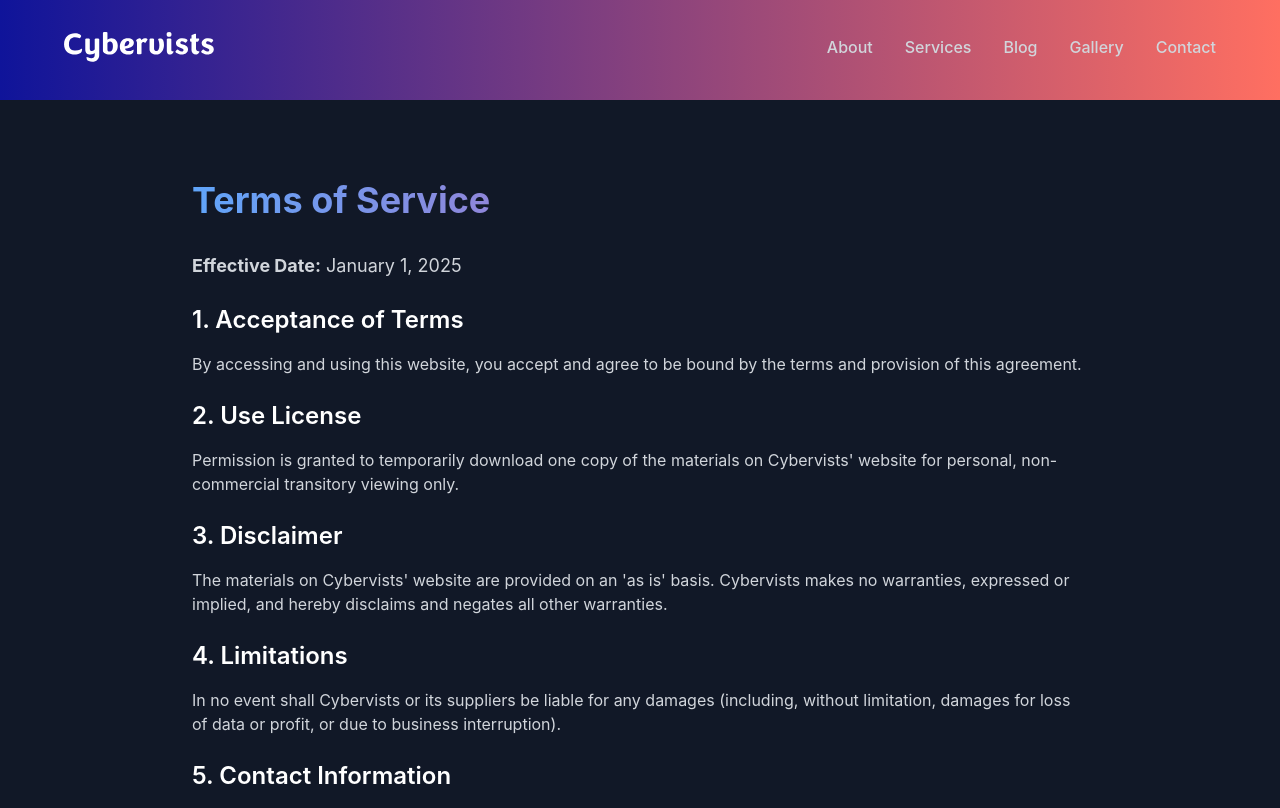
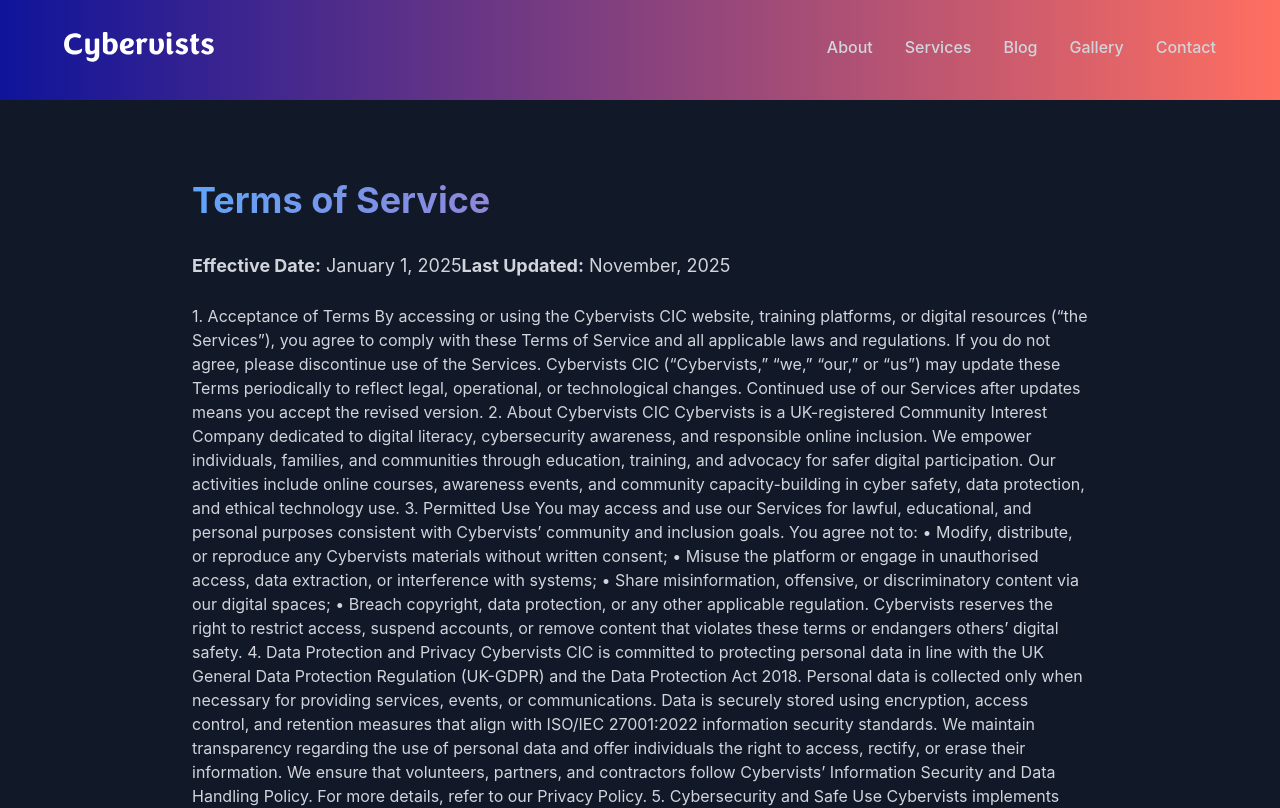
Before and after one commit to CNmerenu/cybervists-website, a Next.js app: page /terms-of-service in a window 1280 px wide. Shown: the top 808 px of the page. Built offline with nearby package versions, Linux system fonts and the light colour scheme.

Commit message:
add terms of service

```diff
--- a/src/app/about/page.tsx
+++ b/src/app/about/page.tsx
@@ -108,7 +108,7 @@
             {/* Right - Image (60%) */}
             <div className="lg:col-span-3 flex justify-center">
               <Image
-                src="/assets/aboutusbg.jpg"
+                src="/assets/aboutusimg.png"
                 alt="About Us Hero"
                 width={600}
                 height={600}
@@ -203,7 +203,10 @@
                   "bg-[#007bff]",
                 ];
                 return (
-                  <div key={index} className="bg-white rounded-xl p-4 shadow-lg relative">
+                  <div
+                    key={index}
+                    className="bg-white rounded-xl p-4 shadow-lg relative"
+                  >
                     <div
                       className={`absolute -top-1 left-1/2 transform -translate-x-1/2 w-14 h-3 ${colors[mobileIndex]} rounded-full`}
                     ></div>
@@ -296,10 +299,7 @@
               </p>
               <div className="space-y-6">
                 {aboutPageContent.approach.pillars.map((pillar, index) => (
-                  <div
-                    key={index}
-                    className="bg-gray-50 rounded-xl p-4 md:p-6"
-                  >
+                  <div key={index} className="bg-gray-50 rounded-xl p-4 md:p-6">
                     <h3 className="text-lg md:text-xl font-bold text-gray-900 mb-3">
                       {pillar.title}
                     </h3>
--- a/src/app/blog/page.tsx
+++ b/src/app/blog/page.tsx
@@ -68,7 +68,7 @@
         setToastMessage("Failed to subscribe. Please try again.");
       }
     } catch (error) {
-      console.error('Newsletter subscription error:', error);
+      console.error("Newsletter subscription error:", error);
       setIsSuccess(false);
       setToastMessage("Failed to subscribe. Please try again.");
     }
@@ -105,12 +105,11 @@
       <section className="py-16 md:py-24 px-4 md:px-16">
         <div className="max-w-4xl mx-auto text-center">
           <h1 className="text-3xl md:text-6xl font-bold text-gray-900 mb-6">
-            Cybersecurity Insights
+            Digital Diaries
           </h1>
           <p className="text-lg md:text-xl text-gray-600 mb-8 leading-relaxed">
-            Stay informed with the latest cybersecurity trends, best practices,
-            and community insights to keep yourself and your organization secure
-            in the digital world.
+            Real stories, practical tips, and community insights to help you
+            stay ahead and protect your digital world.
           </p>
           <div className="text-sm text-gray-500">
             {posts.length} {posts.length === 1 ? "article" : "articles"}{" "}
@@ -211,8 +210,8 @@
             Stay Updated
           </h2>
           <p className="text-base md:text-lg text-gray-600 mb-8">
-            Subscribe to our newsletter for the latest cybersecurity insights
-            and community updates.
+            Subscribe to our newsletter for the latest digital insights and
+            community updates.
           </p>
           <button
             onClick={() => setShowModal(true)}
--- a/src/app/gallery/page.tsx
+++ b/src/app/gallery/page.tsx
@@ -7,7 +7,7 @@
 import { getWorkshopPreview, Workshop } from "@/lib/galleryData";
 
 export default function Gallery() {
-  const [workshops, setWorkshops] = useState<Omit<Workshop, 'images'>[]>([]);
+  const [workshops, setWorkshops] = useState<Omit<Workshop, "images">[]>([]);
   const [loading, setLoading] = useState(true);
 
   useEffect(() => {
@@ -16,7 +16,7 @@
         const data = getWorkshopPreview();
         setWorkshops(data);
       } catch (error) {
-        console.error('Error fetching workshops:', error);
+        console.error("Error fetching workshops:", error);
       } finally {
         setLoading(false);
       }
@@ -140,18 +140,18 @@
             <div className="grid grid-cols-1 md:grid-cols-3 gap-8">
               <div className="text-center">
                 <div className="text-2xl md:text-4xl font-bold text-primary-600 mb-2">
-                15+
+                  50+
                 </div>
                 <div className="text-sm md:text-base text-gray-600">
-                Workshops Conducted
+                  Sessions planned and delivered
                 </div>
               </div>
               <div className="text-center">
                 <div className="text-2xl md:text-4xl font-bold text-primary-600 mb-2">
-                1000+
+                  5000+
                 </div>
                 <div className="text-sm md:text-base text-gray-600">
-                People impacted across our platforms
+                  People reached across our platforms
                 </div>
               </div>
               <div className="text-center">
@@ -159,7 +159,7 @@
                   100%
                 </div>
                 <div className="text-sm md:text-base text-gray-600">
-                Training participant satisfaction
+                  Participant satisfaction
                 </div>
               </div>
             </div>
--- a/src/app/terms-of-service/page.tsx
+++ b/src/app/terms-of-service/page.tsx
@@ -1,3 +1,5 @@
+import Link from "next/link";
+
 export default function TermsOfService() {
   return (
     <main className="min-h-screen w-full bg-gray-900 py-20 px-4 sm:px-6 lg:px-8">
@@ -9,64 +11,96 @@
         <div className="text-gray-300 space-y-6">
           <p className="text-lg">
             <strong>Effective Date:</strong> January 1, 2025
+            <strong>Last Updated:</strong> November, 2025
           </p>
 
           <section>
-            <h2 className="text-2xl font-semibold text-white mb-4">
-              1. Acceptance of Terms
-            </h2>
             <p>
-              By accessing and using this website, you accept and agree to be
-              bound by the terms and provision of this agreement.
-            </p>
-          </section>
-
-          <section>
-            <h2 className="text-2xl font-semibold text-white mb-4">
-              2. Use License
-            </h2>
-            <p>
-              Permission is granted to temporarily download one copy of the
-              materials on Cybervists&apos; website for personal, non-commercial
-              transitory viewing only.
-            </p>
-          </section>
-
-          <section>
-            <h2 className="text-2xl font-semibold text-white mb-4">
-              3. Disclaimer
-            </h2>
-            <p>
-              The materials on Cybervists&apos; website are provided on an &apos;as is&apos;
-              basis. Cybervists makes no warranties, expressed or implied, and
-              hereby disclaims and negates all other warranties.
-            </p>
-          </section>
-
-          <section>
-            <h2 className="text-2xl font-semibold text-white mb-4">
-              4. Limitations
-            </h2>
-            <p>
-              In no event shall Cybervists or its suppliers be liable for any
-              damages (including, without limitation, damages for loss of data
-              or profit, or due to business interruption).
-            </p>
-          </section>
-
-          <section>
-            <h2 className="text-2xl font-semibold text-white mb-4">
-              5. Contact Information
-            </h2>
-            <p>
-              If you have any questions about these Terms of Service, please
-              contact us at{" "}
-              <a
-                href="mailto:legal@cybervists.org"
-                className="text-blue-400 hover:text-blue-300"
-              >
-                legal@cybervists.org
-              </a>
+              1. Acceptance of Terms By accessing or using the Cybervists CIC
+              website, training platforms, or digital resources (“the
+              Services”), you agree to comply with these Terms of Service and
+              all applicable laws and regulations. If you do not agree, please
+              discontinue use of the Services. Cybervists CIC (“Cybervists,”
+              “we,” “our,” or “us”) may update these Terms periodically to
+              reflect legal, operational, or technological changes. Continued
+              use of our Services after updates means you accept the revised
+              version. 2. About Cybervists CIC Cybervists is a UK-registered
+              Community Interest Company dedicated to digital literacy,
+              cybersecurity awareness, and responsible online inclusion. We
+              empower individuals, families, and communities through education,
+              training, and advocacy for safer digital participation. Our
+              activities include online courses, awareness events, and community
+              capacity-building in cyber safety, data protection, and ethical
+              technology use. 3. Permitted Use You may access and use our
+              Services for lawful, educational, and personal purposes consistent
+              with Cybervists’ community and inclusion goals. You agree not to:
+              • Modify, distribute, or reproduce any Cybervists materials
+              without written consent; • Misuse the platform or engage in
+              unauthorised access, data extraction, or interference with
+              systems; • Share misinformation, offensive, or discriminatory
+              content via our digital spaces; • Breach copyright, data
+              protection, or any other applicable regulation. Cybervists
+              reserves the right to restrict access, suspend accounts, or remove
+              content that violates these terms or endangers others’ digital
+              safety. 4. Data Protection and Privacy Cybervists CIC is committed
+              to protecting personal data in line with the UK General Data
+              Protection Regulation (UK-GDPR) and the Data Protection Act 2018.
+              Personal data is collected only when necessary for providing
+              services, events, or communications. Data is securely stored using
+              encryption, access control, and retention measures that align with
+              ISO/IEC 27001:2022 information security standards. We maintain
+              transparency regarding the use of personal data and offer
+              individuals the right to access, rectify, or erase their
+              information. We ensure that volunteers, partners, and contractors
+              follow Cybervists’ Information Security and Data Handling Policy.
+              For more details, refer to our Privacy Policy. 5. Cybersecurity
+              and Safe Use Cybervists implements and continuously reviews
+              cybersecurity controls to ensure the confidentiality, integrity,
+              and availability of its systems and data. Users are expected to
+              engage responsibly by: • Following basic security hygiene such as
+              strong passwords and safe browsing; • Reporting suspected
+              phishing, malicious links, or misuse through official channels; •
+              Respecting other users and maintaining a safe, inclusive
+              environment. Our cybersecurity practices are informed by NCSC
+              Cyber Essentials, ISO/IEC 27001:2022, and community-based safety
+              frameworks. 6. Intellectual Property All content, logos, graphics,
+              videos, and training materials provided through the Services are
+              the property of Cybervists CIC or its licensors. You may
+              temporarily download or print one copy of publicly available
+              materials for personal, non-commercial use, provided you retain
+              all copyright and proprietary notices and do not alter or
+              redistribute content without written permission. All rights not
+              expressly granted are reserved. 7. Disclaimers Cybervists provides
+              its materials and Services for general educational and awareness
+              purposes only. While we strive for accuracy and reliability,
+              Cybervists makes no guarantees, express or implied, regarding the
+              completeness, timeliness, or suitability of the information
+              provided. Use of the Services is at your own risk. Cybervists
+              accepts no liability for decisions made based on content accessed
+              through our website, training, or materials. 8. Limitation of
+              Liability To the fullest extent permitted by law, Cybervists CIC,
+              its directors, employees, and partners are not liable for any
+              direct, indirect, incidental, or consequential damages arising
+              from your use of, or inability to use, our Services. Nothing in
+              these Terms limits liability for death or personal injury caused
+              by negligence, fraud, or any other liability that cannot legally
+              be excluded. 9. Accessibility and Inclusion Cybervists CIC is
+              committed to providing inclusive digital spaces that are
+              accessible to all users, regardless of ability, background, or
+              digital experience. We actively work to: • Ensure accessible
+              design and assistive compatibility of our materials; • Provide
+              training that promotes online equity and digital participation; •
+              Uphold respect and civility in all online interactions. 10.
+              Amendments Cybervists may amend these Terms from time to time to
+              reflect operational or legal changes. The latest version will
+              always be available on our website, and the “Last Updated” date
+              will indicate when changes were made. 11. Governing Law These
+              Terms are governed by and construed in accordance with the laws of
+              England and Wales. Any disputes arising under these Terms shall be
+              subject to the exclusive jurisdiction of the UK courts. 12.
+              Contact For questions regarding these Terms of Service or
+              Cybervists’ data-protection practices, please contact: 📧
+              info@cybervists.org 🌐 www.cybervists.org
             </p>
           </section>
         </div>
--- a/src/components/CTA.tsx
+++ b/src/components/CTA.tsx
@@ -9,15 +9,15 @@
   enabled: true,
   title: "Do you need Support?",
   subtitle:
-    "We know you're busy, and tech can feel like another language. That's why we've made this:",
+    "We know you're busy, and tech can feel like another language. That's why we've made our sessions",
   mediaType: "image", // "image" or "video"
   mediaUrl: "/assets/cybersecurity_action.png",
   videoUrl: "https://youtube.com/shorts/0bX7VOyo3Ps?si=409pMW0aL6XvxYl0", // for video type
   infoItems: [
-    "🎮 Gamified — Learning that feels like fun.",
+    "🎮 Gamified — Learning that is actually fun.",
     "🎯 Tailored — Designed for the audience.",
-    "💪 Empowering — You'll leave with skills, not just information",
-    "👨👩👧 Together — A community digitally supporting each other",
+    "💪 Empowering — You'll leave with skills, not just information.",
+    "👨‍👩‍👧‍👦 Together — A community digitally supporting each other",
   ],
   buttonText: "Reach Out Now",
   buttonLink: "mailto:info@cybervists.org",
--- a/src/components/Programs.tsx
+++ b/src/components/Programs.tsx
@@ -1,7 +1,6 @@
 import Image from "next/image";
 
 export default function Programs() {
-
   const programsContent = {
     title: "Our Main Pillars",
     subtitle:
@@ -30,7 +29,10 @@
   };
 
   return (
-    <section id="programs" className="w-full py-16 md:py-24 bg-[#E8E8E8]">
+    <section
+      id="programs"
+      className="w-full py-16 md:py-24 bg-gradient-to-b from-white via-white to-[#ffefe4]/80"
+    >
       <div className="w-full max-w-[1440px] mx-auto px-4 md:px-16 flex flex-col items-center justify-center">
         <div className="text-center mb-16">
           <h2 className="text-2xl md:text-5xl font-bold text-gray-900 mb-4 md:mb-6">
--- a/src/components/Stats.tsx
+++ b/src/components/Stats.tsx
@@ -87,15 +87,14 @@
   return (
     <section className="w-full py-16 md:py-32 bg-gradient-to-b from-[#ffefe4] to-[#c5c5c5]">
       <div className="w-full max-w-[1440px] mx-auto px-4 md:px-16">
+        {/* Section Title */}
+        <div className="text-center mb-12 md:mb-16">
+          <h2 className="text-2xl md:text-5xl font-bold text-gray-900 mb-4">
+            {impactContent.title}
+          </h2>
+        </div>
         {/* Mobile Layout */}
         <div className="block md:hidden">
-          <div className="text-center mb-8">
-            <h2 className="text-2xl font-bold text-gray-900 uppercase tracking-wider leading-tight">
-              <div>HOW WE ARE</div>
-              <div>MAKING A</div>
-              <div>DIFFERENCE</div>
-            </h2>
-          </div>
           <div className="grid grid-cols-2 gap-4">
             {impactContent.stats.map((stat, index) => (
               <div key={index} className="text-center">
@@ -111,20 +110,13 @@
           {/* Left Laptop Image */}
           <div className="flex-shrink-0 relative">
             <Image
-              src="/assets/laptopimage-nobg.svg"
+              src="/assets/laptopimage.svg"
               alt="Laptop Impact"
               width={800}
               height={600}
               sizes="(max-width: 768px) 500px, 800px"
               className="w-[500px] md:w-[800px] h-auto"
             />
-            <div className="absolute inset-0 flex items-center justify-center">
-              <h2 className="text-3xl md:text-6xl font-bold text-gray-900 uppercase tracking-wider text-center leading-tight">
-                <div>HOW WE ARE</div>
-                <div>MAKING A</div>
-                <div>DIFFERENCE</div>
-              </h2>
-            </div>
           </div>
 
           {/* Right Stats - All Together */}
```
Also changed, not shown: src/components/Footer.tsx (+10 -4 lines), public/assets/laptopimage.svg (added), 1 other file (tests, documents, lock files or other folders). Lines whose indentation alone changed are shown as unchanged.
